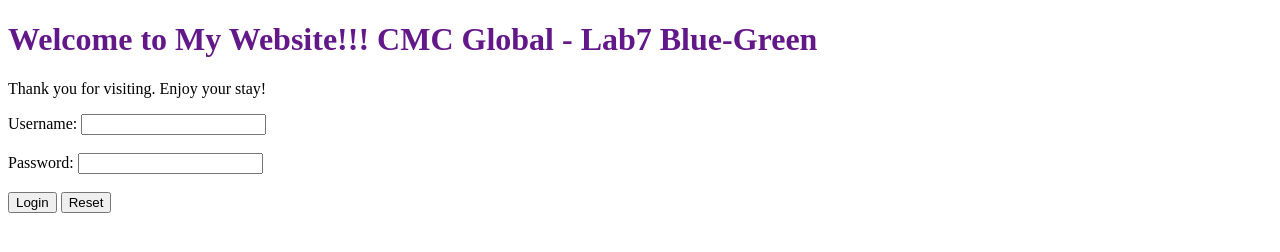
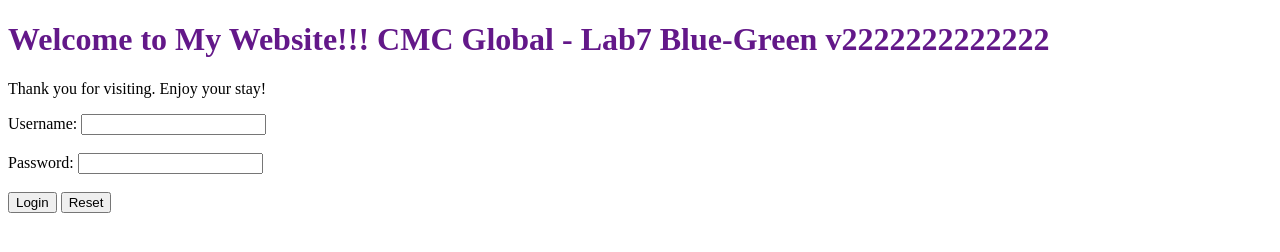
Before and after one commit to vanquangftu/nodejs-random-color-20240810, a website: page public/index.html in a window 1280 px wide. Drawn offline with Linux system fonts and the light colour scheme.

Commit message:
Update index.html test 2nd time

```diff
--- a/public/index.html
+++ b/public/index.html
@@ -7,7 +7,7 @@
 </head>
 
 <body>
-    <h1 id="welcome" style="color: #631889;">Welcome to My Website!!! CMC Global - Lab7 Blue-Green</h1>
+    <h1 id="welcome" style="color: #631889;">Welcome to My Website!!! CMC Global - Lab7 Blue-Green v2222222222222</h1>
     <p>Thank you for visiting. Enjoy your stay!</p>
 
     <form action="/api/login" method="POST">
```
